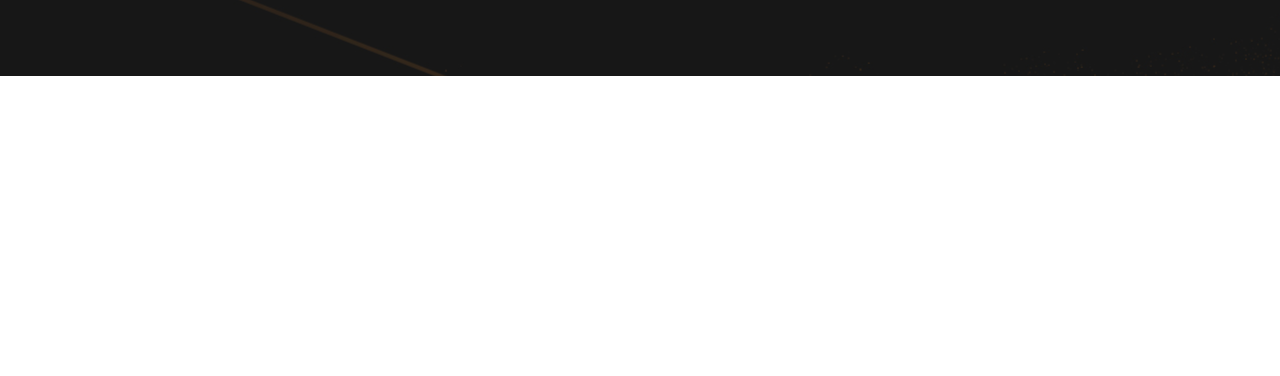
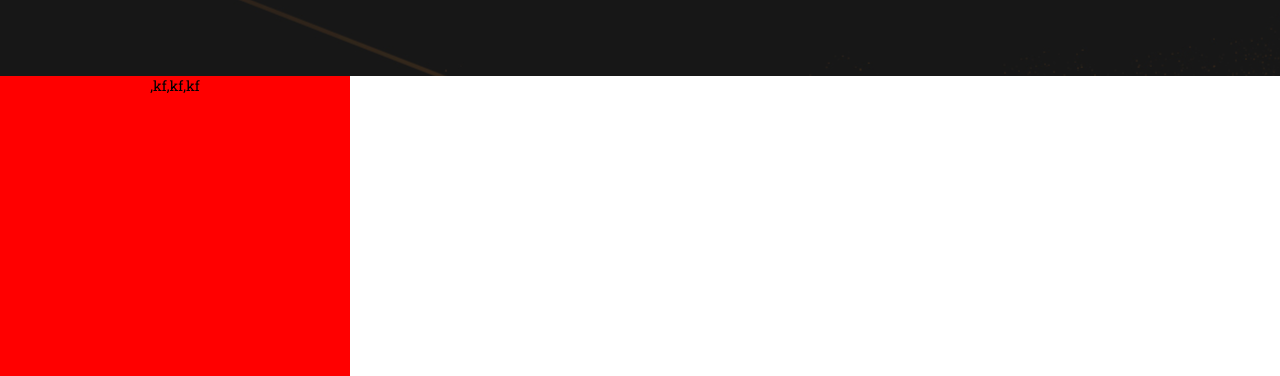
Before and after one commit to MegaOrion/travel, a plain HTML site: page index.html in a window 1280 px wide. Shown: the part 5866-6242 px from the top of the page. Before the commit the page ends 5942 px from the top, so only its background shows below. Drawn offline with Linux system fonts and the light colour scheme.

Commit message:
2d-ex CLASS

```diff
--- a/index.html
+++ b/index.html
@@ -231,5 +231,6 @@
 	 		</div>
 	</div>
 	<script src="js/script.js"></script>
+	<script src="js/ES6class.js"></script>
 </body>
 </html>
--- /dev/null
+++ b/js/ES6class.js
@@ -0,0 +1,21 @@
+class Option {
+    constructor(height, width, bg, fontSize, textAlign) {
+      this.height = height;
+      this.width = width;
+      this.bg = bg;
+      this.fontSize = fontSize;
+      this.textAlign = textAlign;
+    }
+
+    createDiv() {
+      const div = document. createElement('div');
+      document.body.appendChild(div);
+      let param = `height: ${this.height}px; width: ${this.width}px; background: ${this.bg}; font-size: ${this.fontSize}px; text-align: ${this.textAlign}`;
+      div.style.cssText = param;
+      div.textContent = ",kf,kf,kf";
+    }
+  }
+
+  let obj = new Option(300, 350, "red", 14, "center");
+
+  obj.createDiv();
```
